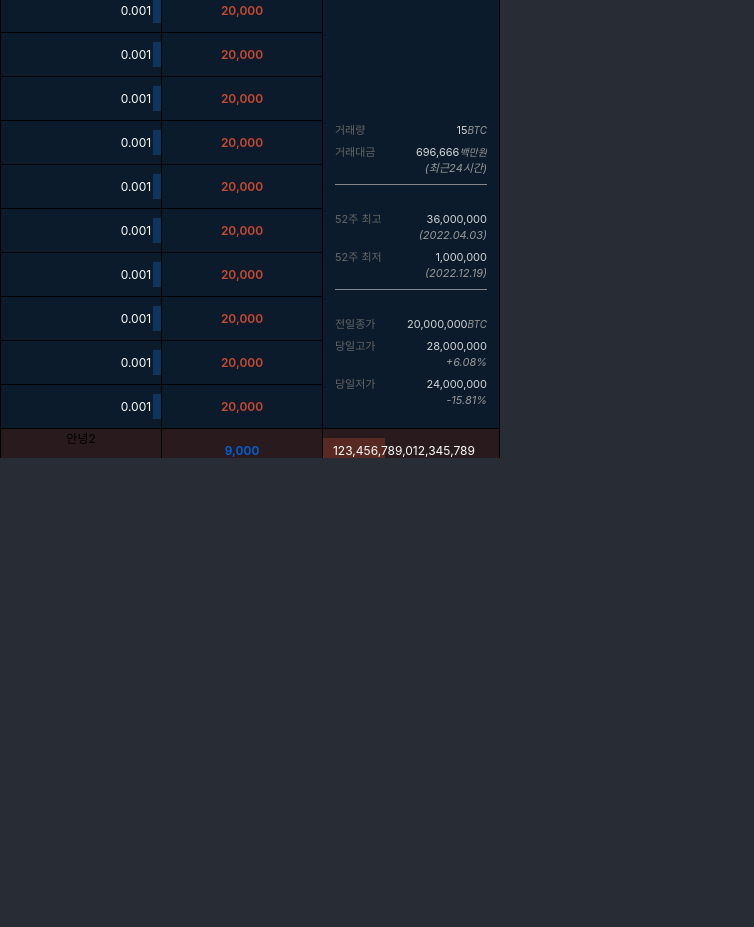
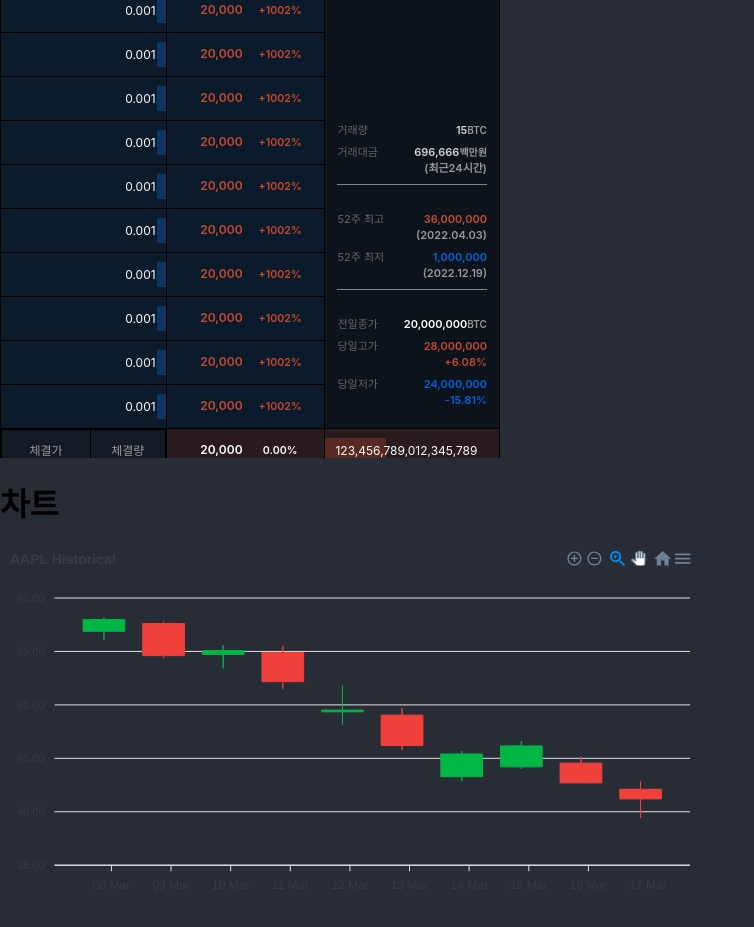
Before and after one commit to Donipop/downbit, a React (Create React App) app: page /trade in a window 1280 px wide. Shown: the part 1340-2267 px from the top of the page, without its empty margins (0-754 px from the left). Before the commit the page ends 1798 px from the top, so only its background shows below. Built offline with nearby package versions, Linux system fonts and the light colour scheme.

Commit message:
차트 커스텀중 휠로 줌인 줌아웃

```diff
--- a/package.json
+++ b/package.json
@@ -10,6 +10,7 @@
     "@types/node": "^16.18.14",
     "@types/react": "^18.0.28",
     "@types/react-dom": "^18.0.11",
+    "apexcharts": "^3.37.2",
     "react": "^18.2.0",
     "react-dom": "^18.2.0",
     "react-router-dom": "^6.8.2",
--- /dev/null
+++ b/src/pages/trade/Chart.tsx
@@ -0,0 +1,93 @@
+import React, { useEffect, useRef } from "react";
+import ApexCharts from "apexcharts";
+
+interface Props {
+    data: number[][];
+}
+
+function Chart({ data }: Props) {
+    const chartRef = useRef<HTMLDivElement>(null);
+    const wheelCount = useRef<number>(1);
+
+    useEffect(() => {
+        if (!chartRef.current) {
+            return;
+        }
+
+        const options: ApexCharts.ApexOptions = {
+            series: [{ data }],
+            chart: {
+                type: "candlestick",
+                height: 350,
+                zoom: {
+                    enabled: true,
+                },
+            },
+            title: {
+                text: "AAPL Historical",
+                align: "left",
+            },
+            xaxis: {
+                type: "datetime",
+            },
+            yaxis: {
+                tooltip: {
+                    enabled: true,
+                },
+            },
+        };
+
+        const chart = new ApexCharts(chartRef.current, options);
+        chart.render();
+
+        chartRef.current?.addEventListener("wheel", (e) => {
+            handleWheelEvent(e, chart);
+        });
+
+        return () => {
+            chartRef.current?.removeEventListener("wheel", (e) => {
+                handleWheelEvent(e, chart);
+            });
+            chart.destroy();
+        };
+    }, [data]);
+
+    const handleWheelEvent = (event: WheelEvent, chart: any | null) => {
+        if (!chart) {
+            return;
+        }
+        const mouseX: number = event.clientX - 63;
+        const xPositions = chart.w.globals.timescaleLabels;
+        if (xPositions.length === 0) return;
+        const position = xPositions.filter(
+            (item: any) => item.position < mouseX
+        );
+        if (position.length === 0) return;
+        // console.log(new Date(position[position.length-1].dateString).getTime());
+        // console.log(position[position.length-1]);
+        const leftCount = position.length - 1;
+        const rightCount = xPositions.length - position.length;
+        // console.log(xPositions);
+        console.log(`왼쪽으로 : ${leftCount} 오른쪽으로 : ${rightCount}`);
+        if(wheelCount.current >= 0){
+          if(event.deltaY > 0){
+            wheelCount.current++;
+          }else if(wheelCount.current > 0){
+            wheelCount.current--;
+          }
+        }
+        console.log(`wheelCount : ${wheelCount.current}`);
+        // zoom
+        const startX = new Date(position[position.length-1].dateString).getTime() + wheelCount.current * 0.01;
+        const endX = new Date(xPositions[position.length].dateString).getTime() - wheelCount.current * 0.01;
+        console.log(`startX : ${startX} endX : ${endX}`)
+        chart.zoomX(startX, endX);
+
+
+
+    };
+
+    return <div id="candlestickChart" ref={chartRef}></div>;
+}
+
+export default Chart;
--- /dev/null
+++ b/src/pages/trade/Component/ChartData.ts
@@ -0,0 +1,19 @@
+function chartData(): number[][] {
+    //[tiem], open, high, low, close]
+    const data: number[][] = [
+      [1583615400000, 56.88, 58.18, 56.09, 57.99],
+      [1583701800000, 57.61, 57.79, 54.38, 54.61],
+      [1583788200000, 54.72, 55.57, 53.41, 55.08],
+      [1583874600000, 54.90, 55.50, 51.51, 52.17],
+      [1583961000000, 49.35, 51.79, 48.15, 49.51],
+      [1584047400000, 49.04, 49.69, 45.78, 46.20],
+      [1584133800000, 43.28, 45.67, 42.91, 45.41],
+      [1584220200000, 44.20, 46.60, 44.00, 46.16],
+      [1584306600000, 44.55, 45.14, 42.66, 42.70],
+      [1584393000000, 42.10, 42.84, 39.42, 41.20],
+    ];
+
+    return data;
+  }
+
+  export default chartData();
--- a/src/pages/trade/OrderBook.tsx
+++ b/src/pages/trade/OrderBook.tsx
@@ -3,6 +3,7 @@ export default function orederBook() {
         // 1부터 15까지 배열
         const arrSell = Array.from({ length: 14 }, (v, i) => i + 1);
         const arrBuy = Array.from({ length: 14 }, (v, i) => i + 1);
+        const arrInfo = Array.from({ length: 13 }, (v, i) => i + 1);
     return (
         <div className={styles.main}>
             <table className={styles.table}>
@@ -11,14 +12,17 @@ export default function orederBook() {
                     <col width={180}></col>
                     <col width={160}></col>
                 </colgroup>
-                <tbody className={styles.tbody}>
+                <tbody>
                     <tr className={styles.sellTr}>
                         <td className={styles.bar}>
                             <div style={{ width: "5%" }} className={`${styles.barChild} ${styles.sell}`}>
                                 <p>0.001</p>
                             </div>
                         </td>
-                        <td className={styles.priceUp}>20,000</td>
+                        <td className={styles.priceUp}>
+                            <div className={styles.ty01}>20,000</div>
+                            <div className={styles.ty02}>+12%</div>
+                        </td>
                         <td rowSpan={15} className={styles.inner01}>
                             <dl>
                                 <dt>거래량</dt>
@@ -29,18 +33,18 @@ export default function orederBook() {
 
                             <dl>
                                 <dt>52주 최고</dt>
-                                <dd>36,000,000<em>(2022.04.03)</em></dd>
+                                <dd style={{color: "#c84a31"}}>36,000,000<em>(2022.04.03)</em></dd>
                                 <dt>52주 최저</dt>
-                                <dd>1,000,000<em>(2022.12.19)</em></dd>
+                                <dd style={{color: "#0062df"}}>1,000,000<em>(2022.12.19)</em></dd>
                             </dl>
 
                             <dl>
                                 <dt>전일종가</dt>
-                                <dd>20,000,000<i>BTC</i></dd>
+                                <dd className={styles.price}>20,000,000<i>BTC</i></dd>
                                 <dt>당일고가</dt>
-                                <dd>28,000,000 <em>+6.08%</em></dd>
+                                <dd className={styles.priceUp}>28,000,000 <em>+6.08%</em></dd>
                                 <dt>당일저가</dt>
-                                <dd>24,000,000 <em>-15.81%</em></dd>
+                                <dd className={styles.priceDown}>24,000,000 <em>-15.81%</em></dd>
                             </dl>
                         </td>
                     </tr>
@@ -52,23 +56,57 @@ export default function orederBook() {
                                 <p>0.001</p>
                             </div>
                             </td>
-                            <td className={styles.priceUp}>20,000</td>
+                            <td className={styles.priceUp}>
+                                <div className={styles.ty01}>20,000</div>
+                                <div className={styles.ty02}>+1002%</div>
+                            </td>
                         </tr>
                     ))}
 
                     <tr className={styles.buyTr}>
-                        <td rowSpan={15} className={styles.inner02}>안녕2</td>
-                        <td className={styles.priceDown}>9,000</td>
+                        <td rowSpan={15} className={styles.inner02}>
+                            <div className={styles.inner02Div}>
+                                <table>
+                                    <colgroup>
+                                        <col width={80}></col>
+                                        <col width={80}></col>
+                                    </colgroup>
+                                    <tbody>
+                                        <tr className={styles.fontGray}>
+                                            <td>체결가</td>
+                                            <td>체결량</td>
+                                        </tr>
+                                        {arrInfo.map((item, index) => (
+                                            <tr key={item}>
+                                            <td className={styles.fontGray}>28,000,000</td>
+                                            <td className={styles.fontRed}>20,000</td>
+                                            </tr>))}
+                                        <tr>
+                                            <td className={styles.fontGray}>26,000,000</td>
+                                            <td className={styles.fontBlue}>21,000</td>
+                                        </tr>
+                                    </tbody>
+                                </table>
+                            </div>
+                        </td>
+                        <td className={styles.price}>
+                            <div className={styles.ty01}>20,000</div>
+                            <div className={styles.ty02}>0.00%</div>
+                        </td>
                         <td className={styles.barBuy}>
                             <div style={{ width: "35%" }} className={`${styles.barChild} ${styles.buy}`}>
                                 <p>123,456,789,012,345,789</p>
                             </div>
                         </td>
                     </tr>
+
                     {/* 구매 14개 */}
                     {arrBuy.map((item, index) => (
                         <tr className={styles.buyTr} key={item}>
-                            <td className={styles.priceDown}>9,000</td>
+                            <td className={styles.priceDown}>
+                                <div className={styles.ty01}>20,000</div>
+                                <div className={styles.ty02}>-1.56%</div>
+                            </td>
                             <td className={styles.barBuy}>
                                 <div style={{ width: "35%" }} className={`${styles.barChild} ${styles.buy}`}>
                                     <p>123,456,789,012,345,789</p>
--- a/src/pages/trade/Styles/orderBook.module.css
+++ b/src/pages/trade/Styles/orderBook.module.css
@@ -70,16 +70,28 @@
     height: 41px;
 }
 .price {
-    color: #fff;
+    color: #fff !important;
     font-weight: 600;
 }
 .priceDown {
-    color: #0062df;
+    color: #0062df !important;
     font-weight: 600;
 }
 .priceUp {
-    color: #c84a31;
+    color: #c84a31 !important;
     font-weight: 600;
+}
+.fontRed {
+    color: #c84a31 !important;
+}
+.fontBlue {
+    color: #0062df !important;
+}
+.fontWhite {
+    color: #fff !important;
+}
+.fontGray {
+    color: #999 !important;
 }
 .buyTr {
     background-color: #291b1d !important;
@@ -89,6 +101,22 @@
 }
 .tr {
     background-color: #0c1b2b !important;
+}
+.ty01{
+    width: 75px;
+    display: table-cell;
+    margin: 0;
+    padding: 0;
+    text-align: right;
+    line-height: 40px;
+}
+.ty02{
+    width: 75px;
+    display: table-cell;
+    margin: 0;
+    padding: 0;
+    text-align: center;
+    font-size: 8pt;
 }
 .inner01 {
     width: 180px;
@@ -103,6 +131,7 @@
     font:inherit;
     display: table-cell;
     border-spacing: 0;
+    background-color: #0d131a !important;
 }
 .inner01 dl {
     border-bottom: 1px solid #84868c;
@@ -145,16 +174,25 @@
     word-break: break-all;
     margin: 0;
     display: block;
+    font-weight: 600;
 }
 .inner01 dd i {
     display: inline-block;
     line-height: 14px;
     color: #999;
     font-size: 10px;
+    font-style: normal;
 }
 .inner01 dd em {
     color: #999;
     display: block;
+    font-style: normal;
+}
+.priceUp em {
+    color: #c84a31 !important;
+}
+.priceDown em {
+    color: #0062df !important
 }
 .inner02 {
     width: 180px;
@@ -162,4 +200,32 @@
     padding: 0;
     position: relative;
     vertical-align: top;
+    background-color: #0d131a !important;
 }
+.inner02Div {
+    width: 100%;
+    height: 400px;
+    overflow-y: hidden;
+}
+.inner02 table {
+    width: 100%;
+    border-collapse: collapse;
+    border-spacing: 0;
+    border: 0;
+    font-size: 12px;
+    text-align: center;
+    margin-bottom: 0;
+}
+.inner02 table tr {
+    width: 100%;
+    height: 21px;
+}
+.inner02 table tr:first-child {
+    height: 40px;
+    background-color: #141a24;
+}
+.inner02 table td {
+    width: 33.33%;
+    border: 1px solid black;
+    height: 20px;
+}
--- a/src/pages/trade/Styles/trade.module.css
+++ b/src/pages/trade/Styles/trade.module.css
@@ -8,3 +8,7 @@
     width: 500px;
     height: 690px;
 }
+.chart {
+    width: 700px;
+    height: 500px;
+}
--- a/src/pages/trade/Trade.tsx
+++ b/src/pages/trade/Trade.tsx
@@ -4,6 +4,8 @@ import CodeSelect from "./CodeSelect";
 import Order from "./Order";
 import OrderBook from "./OrderBook";
 import styles from "./Styles/trade.module.css";
+import Chart from "./Chart";
+import ChartData from "./Component/ChartData";
 function Trade() {
     const { search } = useLocation();
     const code: string = new URLSearchParams(search).get("code") || "BTC";
@@ -23,6 +25,10 @@ function Trade() {
             <div className={styles.orderBook}>
                 <OrderBook />
             </div>
+            <h1>차트</h1>
+            <div className={styles.chart}>
+                <Chart data={ChartData}/>
+            </div>
         </main>
     );
 }
```
Also changed, not shown: src/pages/trade/Styles/chart.module.css (added), 2 other files (tests, documents, lock files or other folders).
